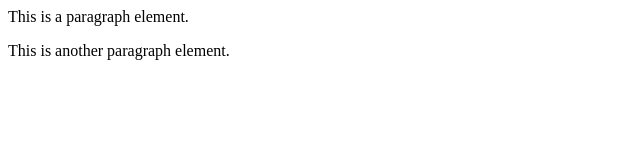
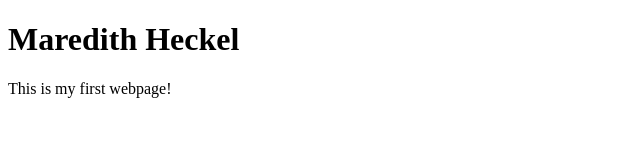
Before and after one commit to maredithheckel/web-dev-hw, a plain HTML site: page assignment-03/index.html in a window 1280 px wide. Shown: the whole page, without its empty margins (0-640 px from the left). Drawn offline with Linux system fonts and the light colour scheme.

Commit message:
Add files via upload

```diff
--- a/assignment-03/index.html
+++ b/assignment-03/index.html
@@ -1,3 +1,11 @@
-<p>This is a paragraph element.<p>
+<!DOCTYPE html>
+<html>
+  <head>
+    <title> Maredith Heckel's First Page</title>
+  </head>
 
-<p>This is another paragraph element.</p>
+  <body>
+    <h1> Maredith Heckel</h1>
+      <p>This is my first webpage!<p>
+  </body>
+</html>
```
Also changed, not shown: assignment-03/images/screenshot.png (added), 1 other file.
